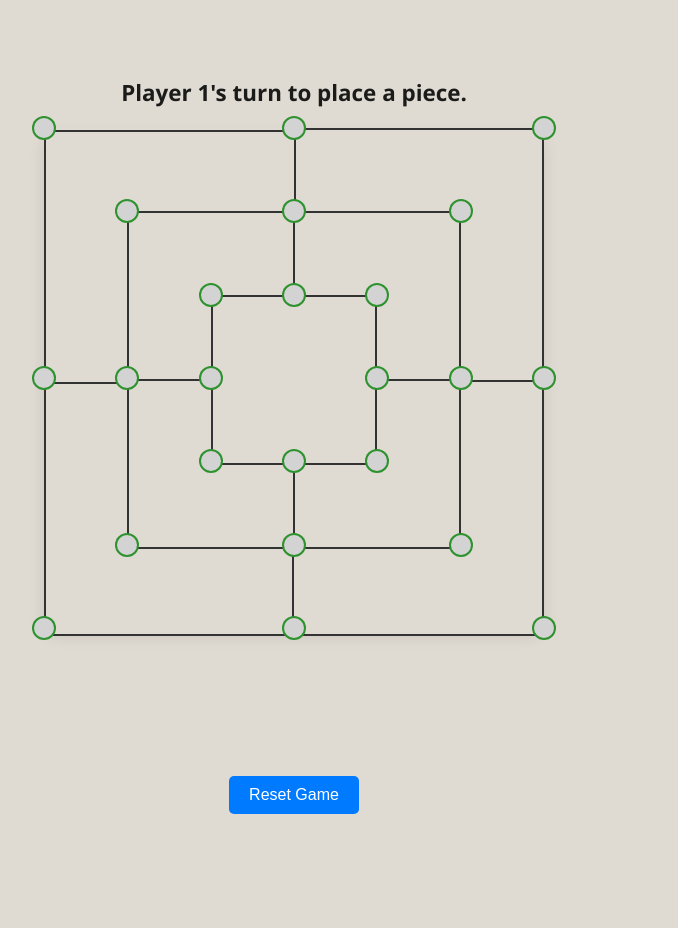
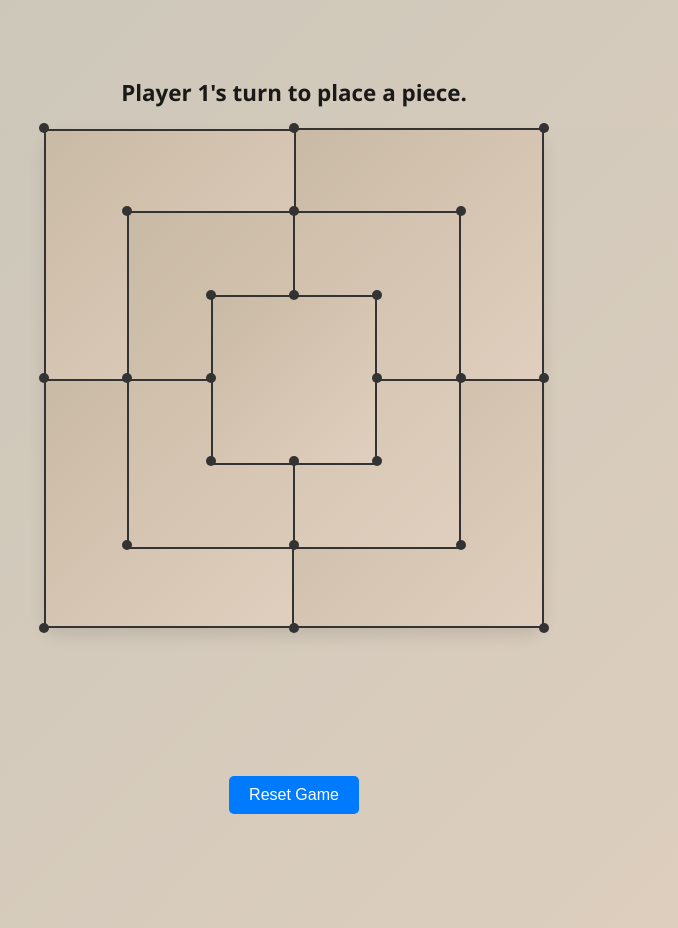
Before and after one commit to Yonis123/Shax, a React (Create React App) app: page / in a window 1280 px wide. Shown: the whole page, without its empty margins (346-1024 px from the left). Built offline with nearby package versions, Linux system fonts and the light colour scheme.

Commit message:
this is the raw style chang with the beige bg and black lines

```diff
--- a/src/App.css
+++ b/src/App.css
@@ -2,7 +2,7 @@ html, body {
   height: 100%;
   margin: 0;
   padding: 0;
-  background-color: rgb(223, 219, 211);
+   background: linear-gradient(135deg, rgb(201, 198, 185), rgb(224, 207, 190));
 }
 
 #root {
--- a/src/components/Node.js
+++ b/src/components/Node.js
@@ -9,19 +9,30 @@ class Node extends React.Component {
   render() {
     const { position, controllingPlayer, className } = this.props;
     const playerStyles = [
-      { width: 20, height: 20, bkg: "#D3D3D3" }, // Empty node
+      { width: 10, height: 10, bkg: "#333333" }, // Empty node
       { width: 30, height: 30, bkg: "#CCEDEF" }, // Player 1
       { width: 30, height: 30, bkg: "#2F4F4F" }  // Player 2
     ];
 
     const playerStyle = playerStyles[controllingPlayer] || playerStyles[0];
 
+    const hitboxSize = 30; // Increase hitbox size to 40x40px
     const style = {
       left: `${position.xPos}%`,
       top: `${position.yPos}%`,
+      width: `${hitboxSize}px`,
+      height: `${hitboxSize}px`,
+      display: 'flex',
+      alignItems: 'center',
+      justifyContent: 'center',
+      transform: 'translate(-50%, -50%)',
+    };
+
+    const nodeStyle = {
       width: `${playerStyle.width}px`,
       height: `${playerStyle.height}px`,
       backgroundColor: playerStyle.bkg,
+      borderRadius: '50%',
     };
 
     return (
@@ -29,7 +40,9 @@ class Node extends React.Component {
         className={`node ${className}`}
         style={style}
         onClick={this.onNodeClick}
-      />
+      >
+        <div style={nodeStyle} />
+      </div>
     );
   }
 }
--- a/src/components/Shaxboard.css
+++ b/src/components/Shaxboard.css
@@ -1,6 +1,14 @@
 /* Shaxboard.css */
 
-/* Info Div Styles with Shake Animation */
+/* Shake Animation */
+@keyframes shake {
+  0% { transform: translateX(0); }
+  25% { transform: translateX(-5px); }
+  50% { transform: translateX(5px); }
+  75% { transform: translateX(-5px); }
+  100% { transform: translateX(0); }
+}
+
 .shake {
   animation: shake 0.5s;
 }
@@ -21,7 +29,7 @@
 .title {
   font-size: 2em;
   font-weight: bold;
-  margin-bottom: 20px; /* Add margin-bottom to create space between the title and the board */
+  margin-bottom: 20px; /* Space between the title and the board */
   text-align: center;
 }
 
@@ -33,58 +41,54 @@
 
 /* Board Styles */
 .board {
-  background-color: rgb(223, 219, 211); /* Very light grey background */
+  background: linear-gradient(135deg, rgb(201, 198, 185), rgb(224, 207, 190));
   box-sizing: border-box;
-  width: 90vw; /* Use viewport width for responsiveness */
+  width: 90vw; /* Responsive width */
   max-width: 500px;
   height: 90vw; /* Maintain square aspect ratio */
   max-height: 500px;
-  margin: 10% auto; /* Increase the margin-top to move the board downwards */
+  margin: 10% auto; /* Center the board */
   text-align: center;
   position: relative;
-  border-radius: 15px; /* Slightly larger rounded corners */
-  box-shadow: 0 8px 16px rgba(0, 0, 0, 0.1); /* Softer shadow for more depth */
-  border: 0px solid #DDD; /* Light grey border */
+  border-radius: 15px; /* Rounded corners */
+  box-shadow: 0 8px 16px rgba(0, 0, 0, 0.1); /* Softer shadow */
+  border: 0px solid #DDD; /* No border */
 }
 
 /* Quarter Styles */
 .quarter {
-  background-color: rgb(223, 219, 211); /* Pure white background */
+   background: linear-gradient(135deg, rgb(201, 186, 165), rgb(224, 207, 190));/* Very light grey background */
   box-sizing: border-box;
   display: inline-block;
   width: 50%;
   position: relative;
   height: 0;
-  padding-bottom: 50%;
-  margin-bottom: -4px;
-  border: 2px solid #333333; /* Lighter border */
+  padding-bottom: 50%; /* Square shape */
+  margin-bottom: -7px;
+  border: 2px solid #333333; /* Dark grey border */
 }
 
-.quarter1{
-  position: relative;
-  border-right: None;
-  border-bottom: None;
+.quarter1 {
+  border-right: none;
+  border-bottom: none;
+  padding-top: 0.8px;
 }
 
-/* .quarter2 {
-
+.quarter4 {
+  /* border-top: none; */
+  border-left: none;
 }
 
-.quarter3 {
-
-} */
-
-.quarter4 {
-  border-top: None;
-  border-left: None;
+.quarter3, .quarter4{
+  padding-bottom: 49%;
 }
 
 /* Inner Board Styles */
 .inner1, .inner2 {
-  background-color: rgb(223, 219, 211); /* Pure white background */
+   background: linear-gradient(135deg, rgb(201, 186, 165), rgb(224, 207, 190));
   box-sizing: border-box;
   position: absolute;
-  border: 2px solid #333333; /* Lighter border */
+  border: 2px solid #333333; /* Dark grey border */
 }
 
 .inner1 {
@@ -95,25 +99,25 @@
   padding-bottom: 66.66%;
 }
 
-.inner1::after {
+.inner1::after, .inner1::before {
   content: '';
   position: absolute;
+  background-color: #333333; /* Line color */
+}
+
+.inner1::after {
   top: 50%; /* Position at the middle vertically */
   left: 50%; /* Position at the middle horizontally */
   width: 2px; /* Line thickness for vertical line */
   height: 100%; /* Full height */
-  background-color: #333333; /* Line color */
   transform: translate(-50%, -50%); /* Center the line */
 }
 
 .inner1::before {
-  content: '';
-  position: absolute;
   top: 50%; /* Position at the middle vertically */
   left: 50%; /* Position at the middle horizontally */
   width: 100%; /* Full width for horizontal line */
   height: 2px; /* Line thickness */
-  background-color: #333333; /* Line color */
   transform: translate(-50%, -50%); /* Center the line */
 }
 
@@ -135,10 +139,7 @@
   left: 50%;
   padding: 8px 16px;
   transform: translateX(-50%);
-  /* background-color: #F0F0F0; Light grey background */
-  /* border-radius: 10px; */
-  /* box-shadow: 0 4px 8px rgba(0, 0, 0, 0.1); Softer shadow */
-  border: 1px solid #dddddd00; /* Light grey border */
+  border: 1px solid #dddddd00; /* Transparent border */
   font-family: 'Segoe UI', Tahoma, Geneva, Verdana, sans-serif; /* Apply Segoe UI font */
 }
 
@@ -153,44 +154,34 @@
 }
 
 .info-div {
-  top: -80px; /* Adjusted to add more space above the info-div */
+  top: -80px; /* Space above the info-div */
   width: 80vw; /* Responsive width */
   max-width: 380px;
-  margin-top: 20px; /* Ensure this margin provides additional spacing */
-  font-family: 'Segoe UI', Tahoma, Geneva, Verdana, sans-serif; /* Apply Segoe UI font */
+  margin-top: 20px; /* Additional spacing */
 }
 
-/* Define the keyframes for the green border animation */
+/* Keyframes for the green border animation */
 @keyframes greenBorderAnimation {
-  0% {
-    border-color: green;
-  }
-  50% {
-    border-color: transparent;
-  }
-  100% {
-    border-color: green;
-  }
+  0%, 100% { border-color: green; }
+  50% { border-color: transparent; }
 }
 
 /* Node Styles */
 .node {
   position: absolute;
   z-index: 50;
-  border: 2px solid #FFD700; /* Default Golden border */
+  /* border: 2px solid #FFD700; Golden border */
   background-size: cover; /* Cover background image */
   transform: translate(-50%, -50%);
   border-radius: 50%; /* Circle shape */
 }
 
-/* Unclicked Node Styles */
-.unclicked-node {
-  animation: greenBorderAnimation 2s infinite; /* Apply animation */
-}
+/* .unclicked-node {
+  animation: greenBorderAnimation 2s infinite; green border animation
+} */
 
-/* Add hover effect for better interactivity */
 .node:hover {
-  border-color: #FFA500; /* Orange border on hover for better visibility */
+  border-color: #FFA500; /* Orange border on hover */
   cursor: pointer; /* Pointer cursor on hover */
 }
 
@@ -230,19 +221,17 @@
 /* Line Styles */
 .line {
   position: absolute;
-  background-color: #333333; /* Change to #333333 for a dark grey accent */
+  background-color: #333333; /* Dark grey accent */
 }
 
 .horizontal-line {
   height: 2px; /* Line thickness */
-  width: 33%; /* Adjust based on your layout */
-  background-color: #333333; /* Change to #333333 */
+  width: 33%; /* Adjust based on layout */
 }
 
 .vertical-line {
   width: 2px; /* Line thickness */
-  height: 33%; /* Adjust based on your layout */
-  background-color: #333333; /* Change to #333333 */
+  height: 33%; /* Adjust based on layout */
 }
 
 /* Media Queries for Responsiveness */
@@ -304,6 +293,7 @@
   }
 }
 
+/* Highlight and Selected Node Styles */
 .highlight {
   border-color: green; /* Green border */
   background-color: lightgreen; /* Light green background */
@@ -314,6 +304,7 @@
   background-color: lightcoral; /* Light red background */
 }
 
+/* Button Styles */
 .reset-button, .help-button {
   margin-top: 20px;
   padding: 10px 20px;
@@ -335,6 +326,7 @@
   gap: 10px;
 }
 
+/* Popup Styles */
 .popup-overlay {
   position: fixed;
   top: 0;
```
